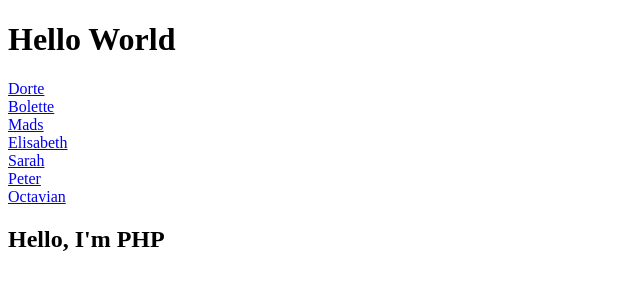
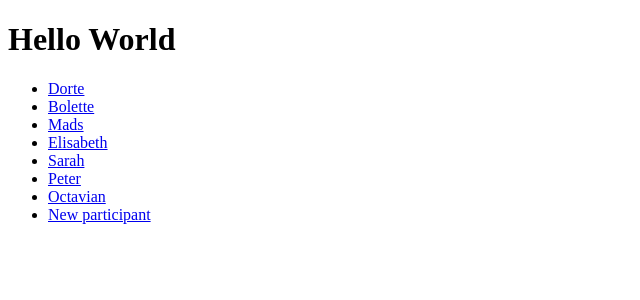
Before and after one commit to parentnode/hwd, a PHP site: page / in a window 1280 px wide. Shown: the top 300 px of the page, without its empty margins (0-640 px from the left). Run offline with PHP 8.4, Linux system fonts and the light colour scheme.

Commit message:
Ready for more participants

```diff
--- a/src/www/index.php
+++ b/src/www/index.php
@@ -1,22 +1,24 @@
 <!DOCTYPE html>
 <html>
 <head>
-	<title>Page title</title>
+	<title>Class Test Area</title>
 	<meta http-equiv="Content-Type" content="text/html; charset=UTF-8" />
 </head>
 <body>
 
 <h1>Hello World</h1>
 
-<a href="dorte.php">Dorte</a><br />
-<a href="bolette.php">Bolette</a><br />
-<a href="mads.php">Mads</a><br />
-<a href="elisabeth.php">Elisabeth</a><br />
-<a href="sarah.php">Sarah</a><br />
-<a href="peter.php">Peter</a><br />
-<a href="octavian.php">Octavian</a>
+<ul>
+	<li><a href="dorte.php">Dorte</a></li>
+	<li><a href="bolette.php">Bolette</a></li>
+	<li><a href="mads.php">Mads</a></li>
+	<li><a href="elisabeth.php">Elisabeth</a></li>
+	<li><a href="sarah.php">Sarah</a></li>
+	<li><a href="peter.php">Peter</a></li>
+	<li><a href="octavian.php">Octavian</a></li>
 
-<h2><?php print "Hello, I'm PHP" ?></h2>
+	<li><a href="new-participant.php">New participant</a></li>
+</ul>
 
 </body>
 </html>
```
Also changed, not shown: src/www/new-participant.php (added, +12 -0 lines).
